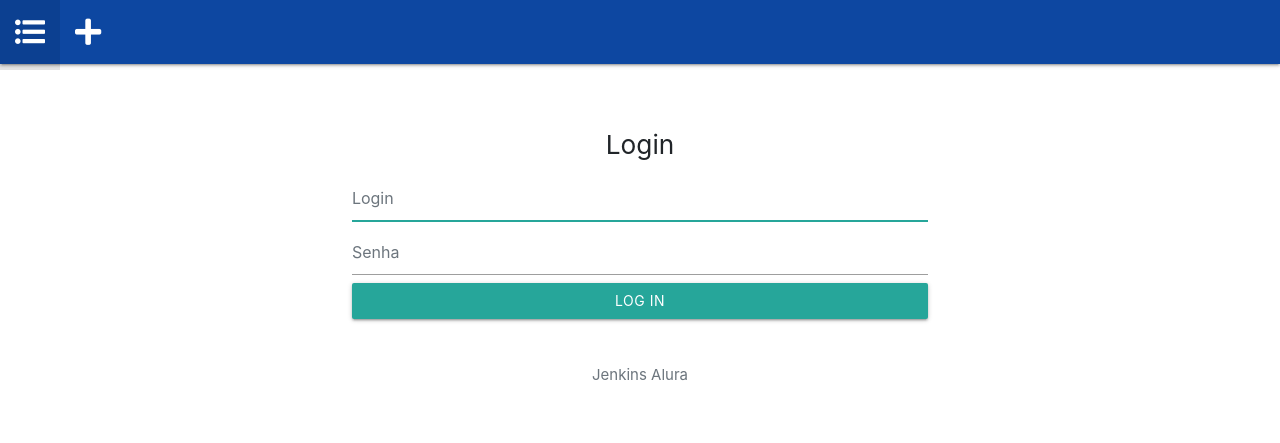
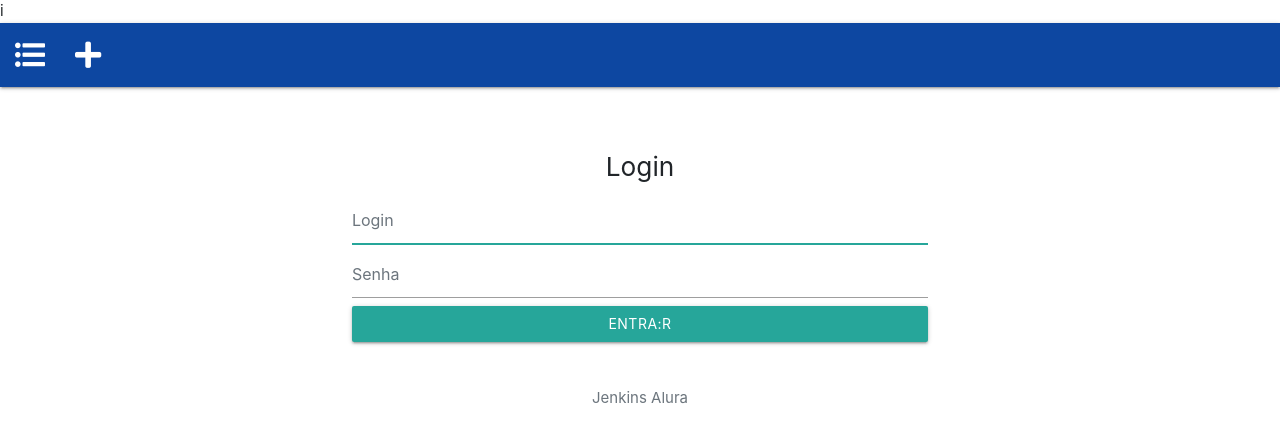
Before and after one commit to murillopradoginez/jenkins-todo-list, a Django app: page /login/ in a window 1280 px wide. Shown: the top 443 px of the page. Run offline with Django 3.2, Linux system fonts and the light colour scheme; some libraries are stand-ins or nearby versions.

Commit message:
Alterando valor

```diff
--- a/templates/registration/login.html
+++ b/templates/registration/login.html
@@ -1,4 +1,4 @@
-{% extends 'core/base.html' %}
+i{% extends 'core/base.html' %}
 {% load bootstrap%}
 {% load widget_tweaks %}
 {% load static %}
@@ -23,7 +23,7 @@
     </div>
         {% render_field form.username class="form-control " placeholder='Login' %}
         {% render_field form.password class="form-control " placeholder='Senha' %}
-      <button class="btn btn-lg btn-outline-success btn-block" type="submit">Log In</button>
+      <button class="btn btn-lg btn-outline-success btn-block" type="submit">Entra:r</button>
       <p class="mt-5 mb-3 text-muted">Jenkins Alura</p>
     </form>
     </div>
```
